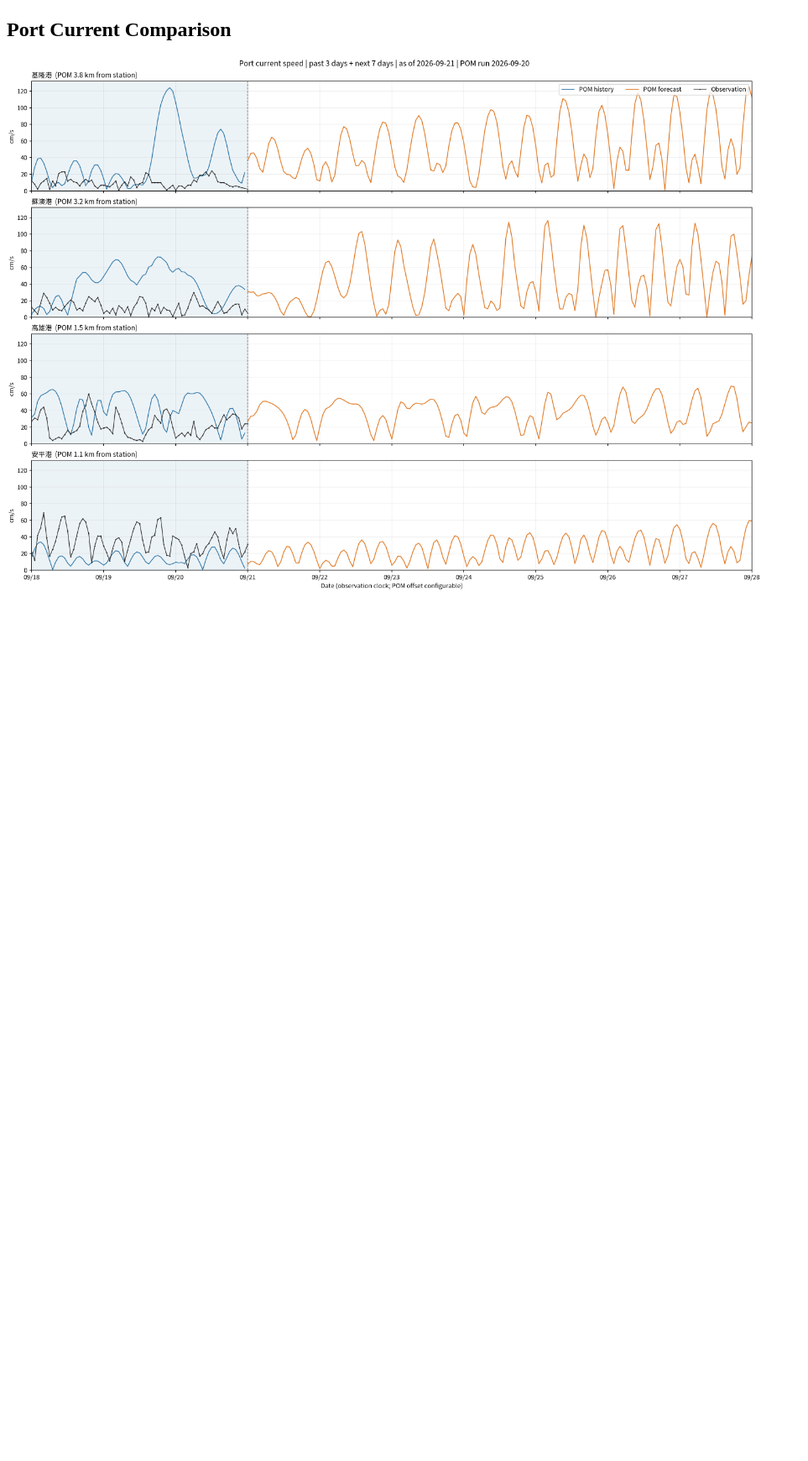
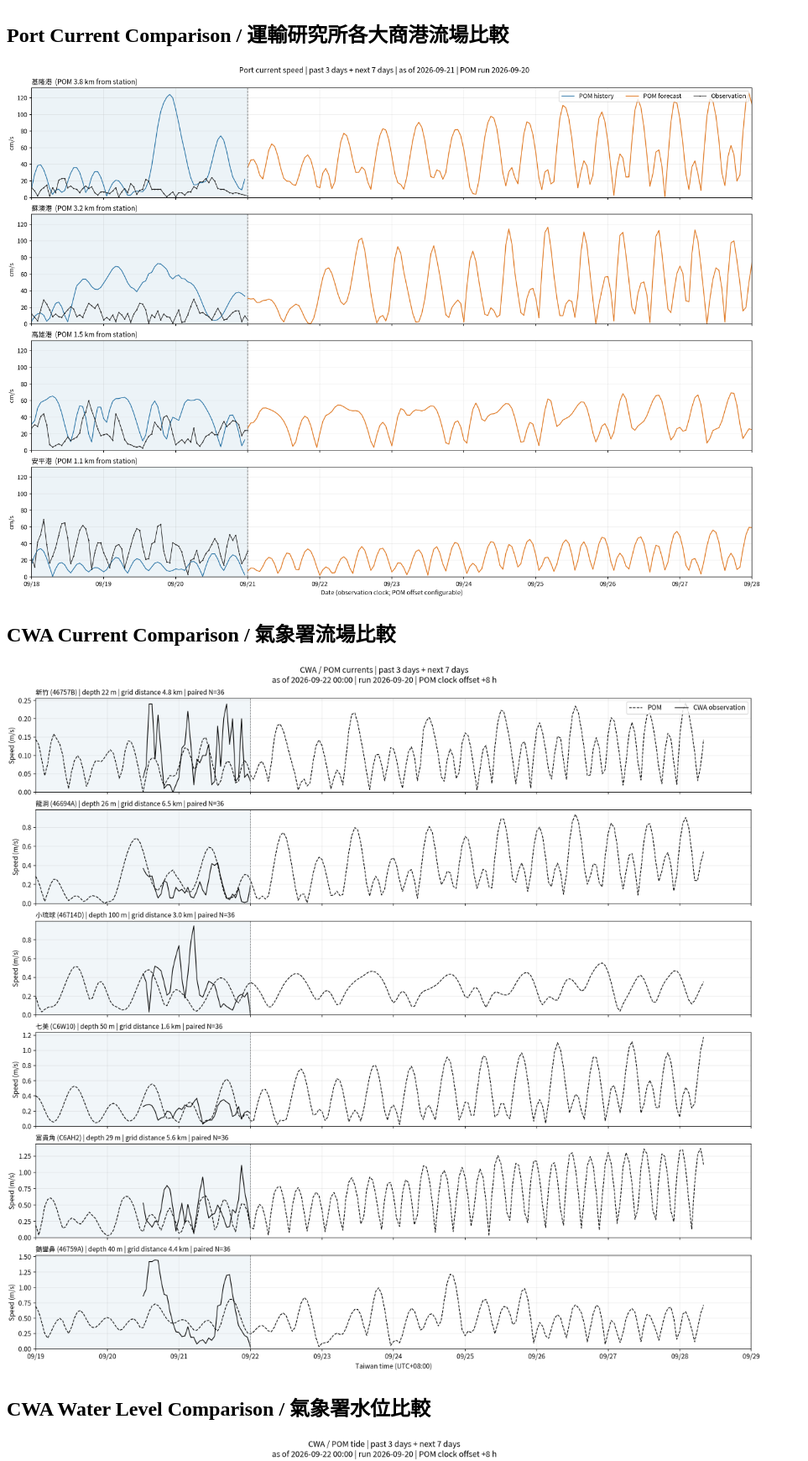
Before and after one commit to Da-WeiChen/pom-view, a plain HTML site: page index.html in a window 1280 px wide. Shown: the part 778-2518 px from the top of the page at 84% size, without its empty margins (0-963 px from the left). Before the commit the page ends 1494 px from the top, so only its background shows below. Drawn offline with Linux system fonts and the light colour scheme.

Commit message:
daily update 2026-09-22

```diff
--- a/index.html
+++ b/index.html
@@ -10,7 +10,15 @@
   <h2>POM Forecast Result</h2>
   <p>Auto-updated daily</p>
   <img src="img/uvvec.gif" width="900" alt="POM current forecast animation">
-  <h2>Port Current Comparison</h2>
+  <h2>Port Current Comparison / 運輸研究所各大商港流場比較</h2>
   <img src="img/port_currents.png" width="900" alt="Observed and forecast port current speeds">
+  <h2>CWA Current Comparison / 氣象署流場比較</h2>
+  <a href="img/cwa_currents.png">
+    <img src="img/cwa_currents.png" width="900" loading="lazy" alt="氣象署各測站觀測流速與 POM 預報比較圖">
+  </a>
+  <h2>CWA Water Level Comparison / 氣象署水位比較</h2>
+  <a href="img/cwa_tide.png">
+    <img src="img/cwa_tide.png" width="900" loading="lazy" alt="氣象署各測站觀測水位與 POM 預報比較圖">
+  </a>
 </body>
 </html>
```
